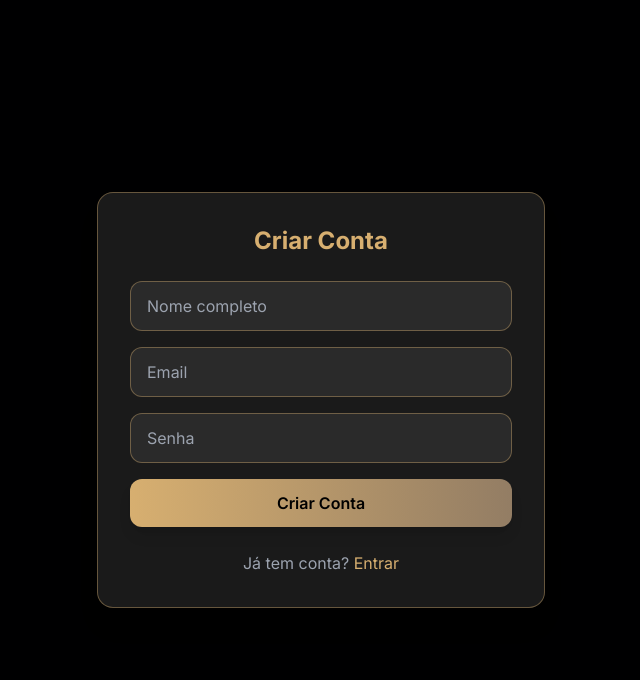
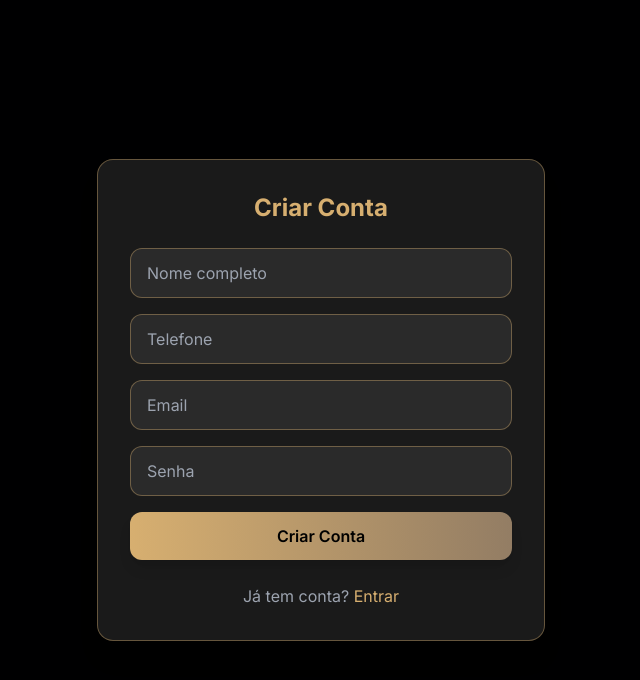
Before and after one commit to diessicamattos/sistema-agendamento-vanessaB, a React (Vite) app in the folder client/: page /register in a window 1280 px wide. Shown: the top 680 px of the page, without its empty margins (319-959 px from the left). Built offline with nearby package versions, Linux system fonts and the light colour scheme.

Commit message:
Primeiro commit

```diff
--- a/client/src/routes/Home.jsx
+++ b/client/src/routes/Home.jsx
@@ -22,8 +22,8 @@ export default function Home() {
 
   // Busca recado do dia (em tempo real)
   useEffect(() => {
-    const todayId = moment().format("YYYY-MM-DD"); // ex.: 2025-09-18
-    const docRef = doc(db, "notes", todayId);
+    const docRef = doc(db, "notes", "global"); // busca sempre o recado global
+
 
     const unsub = onSnapshot(docRef, snap => {
       if (snap.exists()) {
--- a/client/src/routes/Register.jsx
+++ b/client/src/routes/Register.jsx
@@ -10,13 +10,14 @@ export default function Register() {
   const [email, setEmail] = useState('')
   const [pass, setPass] = useState('')
   const [name, setName] = useState('')
+  const [phone, setPhone] = useState('')
   const navigate = useNavigate()
 
   async function handleSubmit(e) {
     e.preventDefault()
 
     // Validação simples
-    if (!name || !email || !pass) {
+    if (!name || !email || !pass || !phone) {
       alert('Preencha todos os campos.')
       return
     }
@@ -34,6 +35,7 @@ export default function Register() {
       await setDoc(doc(db, 'users', userCred.user.uid), {
         name,
         email,
+        phone, // 👈 novo campo
         role: 'client'
       })
 
@@ -59,6 +61,14 @@ export default function Register() {
             value={name}
             onChange={e => setName(e.target.value)}
             placeholder="Nome completo"
+            className="w-full rounded-xl border border-[#D7AF70]/40 bg-[#2a2a2a] text-white placeholder-gray-400 px-4 py-3 focus:outline-none focus:ring-2 focus:ring-[#D7AF70]"
+          />
+
+          <input
+            value={phone}
+            onChange={e => setPhone(e.target.value)}
+            placeholder="Telefone"
+            type="tel"
             className="w-full rounded-xl border border-[#D7AF70]/40 bg-[#2a2a2a] text-white placeholder-gray-400 px-4 py-3 focus:outline-none focus:ring-2 focus:ring-[#D7AF70]"
           />
 
```
Also changed, not shown: 1 other file (tests, documents, lock files or other folders).
